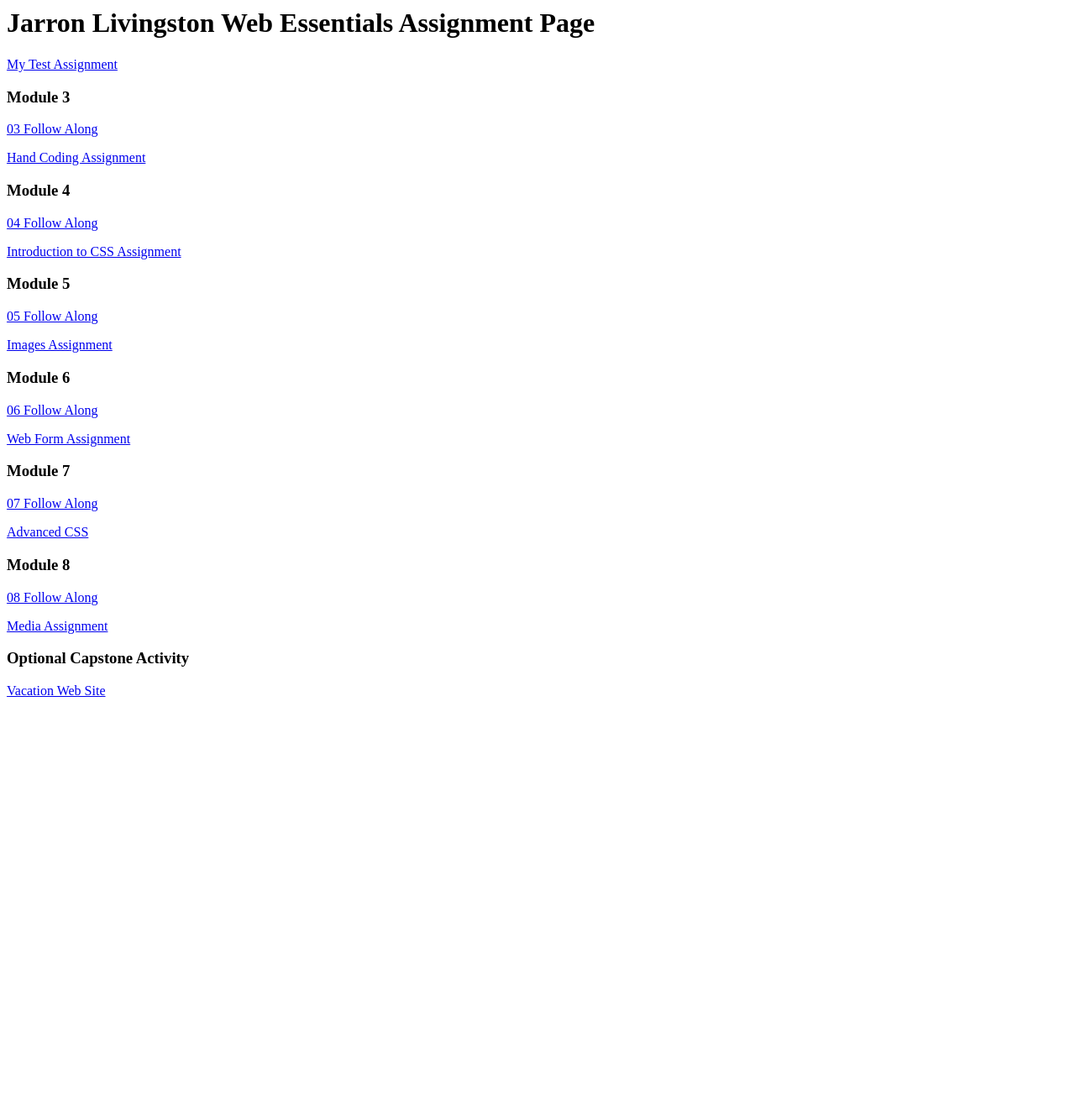
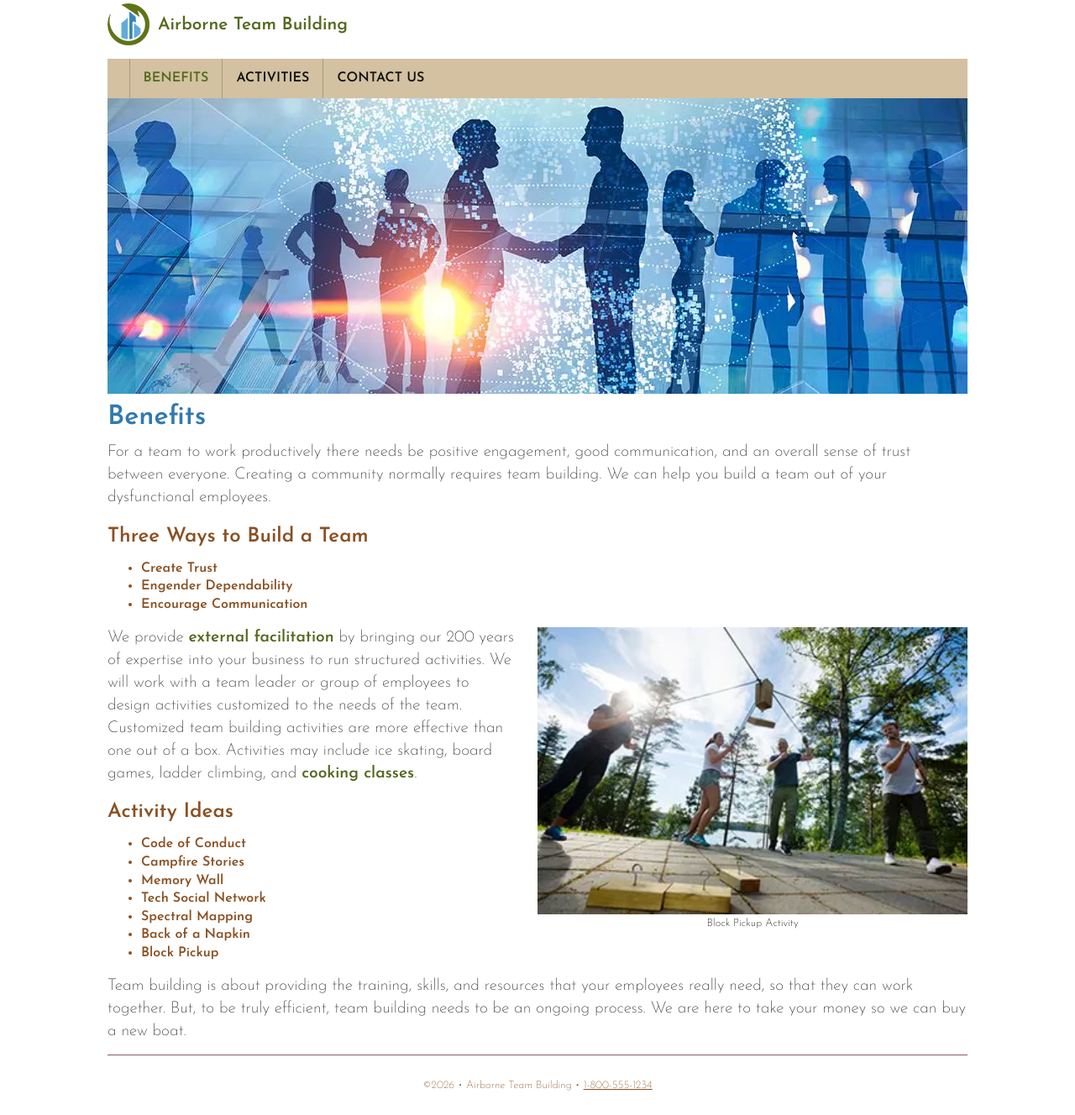
Before and after one commit to jarronlivi/dwdd1600, a plain HTML site: page index.html in a window 1280 px wide. Shown: the part 12-1340 px from the top of the page at 84% size. Before the commit the page ends 860 px from the top, so only its background shows below. Drawn offline with Linux system fonts and the light colour scheme.

Commit message:
Add files via upload

```diff
--- a/index.html
+++ b/index.html
@@ -1,39 +1,87 @@
-<!DOCTYPE html>
+<!doctype html>
 <html lang="en">
-	<head>
-		<meta charset="UTF-8">
-		<meta name="viewport" content="width=device-width, initial-scale=1.0">
-		<title>dwdd 1600 assignment list page</title>
-	</head>
-	<body>
-		<h1>Jarron Livingston Web Essentials Assignment Page</h1>
-		<p><a href="01test">My Test Assignment</a></p>
 
-		<h3>Module 3</h3>
-		<p><a href="03follow-along">03 Follow Along</a></p>
-		<p><a href="03hand-coding">Hand Coding Assignment</a></p>
+<head>
+    <meta name="description" content="Airborne Team Building provides activities to bring your employees together." />
 
-		<h3>Module 4</h3>
-		<p><a href="04follow-along">04 Follow Along</a></p>
-		<p><a href="04intro-css">Introduction to CSS Assignment</a></p>
+    <meta name="viewport" content="width=device-width, initial-scale=1">
 
-		<h3>Module 5</h3>
-		<p><a href="05follow-along">05 Follow Along</a></p>
-		<p><a href="05images">Images Assignment</a></p>
+    <link href="https://fonts.googleapis.com/css2?family=Josefin+Sans:wght@200;600&display=swap" rel="stylesheet">
 
-		<h3>Module 6</h3>
-		<p><a href="06follow-along">06 Follow Along</a></p>
-		<p><a href="06form">Web Form Assignment</a></p>
+    <link rel="stylesheet" href="teams.css">
 
-		<h3>Module 7</h3>
-		<p><a href="07follow-along">07 Follow Along</a></p>
-		<p><a href="07advanced-css">Advanced CSS</a></p>
+    <link rel="icon" type="image/x-icon" href="favicon.ico" />
 
-		<h3>Module 8</h3>
-		<p><a href="08follow-along">08 Follow Along</a></p>
-		<p><a href="08media">Media Assignment</a></p>
+    <meta charset="UTF-8">
+    <title>Airborne Team Building</title>
+</head>
 
-		<h3>Optional Capstone Activity</h3>
-		<p><a href="vacation">Vacation Web Site</a></p>
-	</body>
+<body>
+    <!-- start the page header -->
+    <header>
+        <img src="images/logo.png" alt="logo">
+        <span>Airborne Team Building</span>
+    </header>
+
+    <!-- start the page navigation -->
+    <nav>
+        <ul>
+            <li class="active"><a href="index.html">Benefits</a></li>
+            <li><a href="activities.html">Activities</a></li>
+            <li><a href="contact.html">Contact Us</a></li>
+        </ul>
+    </nav>
+
+    <!-- start the page main -->
+    <main>
+        <img src="images/hero.webp" alt="Team Art" class="teamHero">
+
+        <h1>Benefits</h1>
+        <p>For a team to work productively there needs be positive engagement, good communication, and an overall sense
+            of trust between everyone. Creating a community normally requires team building. We can help you build a
+            team out of your dysfunctional employees.</p>
+
+        <h2>Three Ways to Build a Team</h2>
+        <ul>
+            <li>Create Trust</li>
+            <li>Engender Dependability</li>
+            <li>Encourage Communication</li>
+        </ul>
+
+        <figure class="image-right">
+            <img src="images/team1.webp" alt="team">
+            <figcaption>Block Pickup Activity</figcaption>
+        </figure>
+
+        <p>We provide <a href="https://en.wikipedia.org/wiki/Facilitator" target="_blank" rel="noopener">external
+                facilitation</a> by bringing our 200 years of expertise into your business to run structured activities.
+            We will work with a team leader or group of employees to design activities customized to the needs of the
+            team. Customized team building activities are more effective than one out of a box. Activities may include
+            ice skating, board games, ladder climbing, and <a href="https://www.gygicookingclasses.com/" target="_blank"
+                rel="noopener">cooking classes</a>.</p>
+
+        <h2>Activity Ideas</h2>
+
+        <ul>
+            <li>Code of Conduct</li>
+            <li>Campfire Stories</li>
+            <li>Memory Wall</li>
+            <li>Tech Social Network</li>
+            <li>Spectral Mapping</li>
+            <li>Back of a Napkin</li>
+            <li>Block Pickup</li>
+        </ul>
+
+        <p>Team building is about providing the training, skills, and resources that your employees really need, so that
+            they can work together. But, to be truly efficient, team building needs to be an ongoing process. We are
+            here to take your money so we can buy a new boat.</p>
+
+    </main>
+
+    <!-- start the page footer -->
+    <footer>
+        <p>&copy;2026 &bull; Airborne Team Building &bull; <a href="tel:18005551234">1-800-555-1234</a> </p>
+    </footer>
+</body>
+
 </html>
--- /dev/null
+++ b/teams.css
@@ -0,0 +1,191 @@
+body {
+    font-family: 'Josefin Sans', sans-serif;
+    font-weight: 200;
+    margin: 0;
+}
+/* header stuff here */
+header {
+    padding: 1rem 2vw;
+    display: flex;
+    align-items: center;
+    column-gap: 10px;
+}
+
+header span {
+    margin: 0;
+    color: #54691f;
+    font-size: 1.3rem;
+    font-weight: 600;
+}
+
+/* PHONE NAV HERE */
+@media only screen and (max-width: 600px) {
+    nav ul {
+        margin: 0;
+        padding: 0 2vw;
+        list-style-type: none;
+        display: flex;
+        flex-direction: column;
+    }
+    nav a {
+        display: block;
+        padding: 1.2rem;
+        font-size: 1rem;
+        text-decoration: none;
+        color: #54691f;
+        font-weight: 600;
+        text-transform: uppercase;
+        text-align: center;
+        border-bottom: solid 1px #aaa;
+    }
+    nav .active a {
+        background-color: #54691f;
+        color: white;
+    }
+} /*end small screens*/
+
+
+/* LARGE NAV HERE */
+@media only screen and (min-width: 601px) {
+    nav {
+        background-color: #d3c1a1;
+    }
+    nav ul {
+        margin: 0;
+        padding: 0 2vw;
+        list-style-type: none;
+        display: flex;
+    }
+    nav a {
+        display: block;
+        padding: .8rem 1rem;
+        font-size: 1rem;
+        text-decoration: none;
+        color: #111;
+        font-weight: 600;
+        text-transform: uppercase;
+        text-align: center;
+        border-left: solid 1px rgba(0,0,0,0.2);
+    }
+
+    nav .active a {
+        color: #54691f;
+    }
+    nav a:hover {
+        color: #3179AF;
+    }
+} /*end large screens*/
+
+
+
+/* main stuff here */
+main {
+    padding: 0 2vw;
+}
+
+main h1 {
+    color: #3179af;
+    font-size: 2rem;
+    margin: .5rem 0 .8rem 0;
+    font-weight: 600;
+}
+main h2 {
+    color: #8b5022;
+    margin-bottom: .2rem;
+    font-weight: 600;
+}
+main p {
+    color: #333;
+    margin: 0 0 .8rem 0;
+    line-height: 140%;
+    font-size: 1.2rem;
+}
+main a {
+    color: #54691f;
+    font-weight: 600;
+    text-decoration: none;
+}
+main a:hover {
+    color: #3179af;
+    text-decoration: underline;
+}
+ul li {
+    color: #8b5022;
+    font-weight: 600;
+    line-height: 135%;
+}
+
+/* image stuff here */
+.teamHero, .image-right img {
+    width: 100%;
+    height: auto;
+}
+
+.image-right {
+    float: right;
+    margin: 0 0 0 2vw;
+    width: 50%;
+}
+.image-right figcaption {
+    text-align: center;
+    font-size: .8rem;
+}
+
+
+
+
+
+
+
+/* table stuff here */
+table.activities {
+    width: 100%;
+    border-collapse: collapse;
+}
+table.activities th {
+    background-color: #3179af;
+    color: #fff;
+    padding: .6rem 2%;
+    text-align: left;
+}
+table.activities td {
+    color: #54691f;
+    padding: .4rem 2%;
+}
+table.activities tr:nth-child(odd) {
+    background-color: #eee;
+}
+table.activities tr:hover {
+    background-color: #ddd;
+}
+
+/* address stuff here */
+main address {
+    font-style: normal;
+    color: #333;
+    font-size: 1.2rem;
+    line-height: 140%;
+    margin: 0 0 .8rem 0;
+}
+
+
+
+/* footer stuff here */
+footer {
+    border-top: solid #895772 1px;
+    text-align: center;
+    color: #8b5022;
+    font-size: .8rem;
+    padding: 1rem 0;
+    clear: both;
+}
+footer a {
+    color: #8b5022;
+}
+
+
+/* footer stuff here */
+header, nav, main, footer {
+    max-width: 64rem;
+    margin: 0 auto;
+}
```
Also changed, not shown: activities.html (added, +81 -0 lines), contact.html (added, +59 -0 lines), favicon.ico (added), images/hero.webp (added), images/logo.png (added), images/team1.webp (added), 3 other files.
